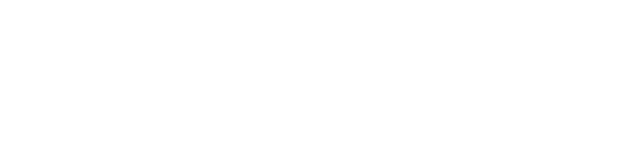
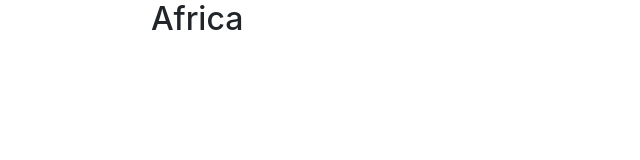
Before and after one commit to kacperkoza34/git-learning-2, a plain HTML site: page index.html in a window 1280 px wide. Shown: the whole page, without its empty margins (0-640 px from the left). Drawn offline with nearby package versions, Linux system fonts and the light colour scheme.

Commit message:
Add header for first section

```diff
--- a/index.html
+++ b/index.html
@@ -14,12 +14,12 @@
 
 
         <body>
-          <div class="container px-5">
+          <section class="container px-5">
               <div class="row">
                   <div class="col-12 px-5">
-
+                      <h2 class="title">Africa</h2>
                   </div>
               </div>
-          </div>
+          </section>
         </body>
     </html>
```
